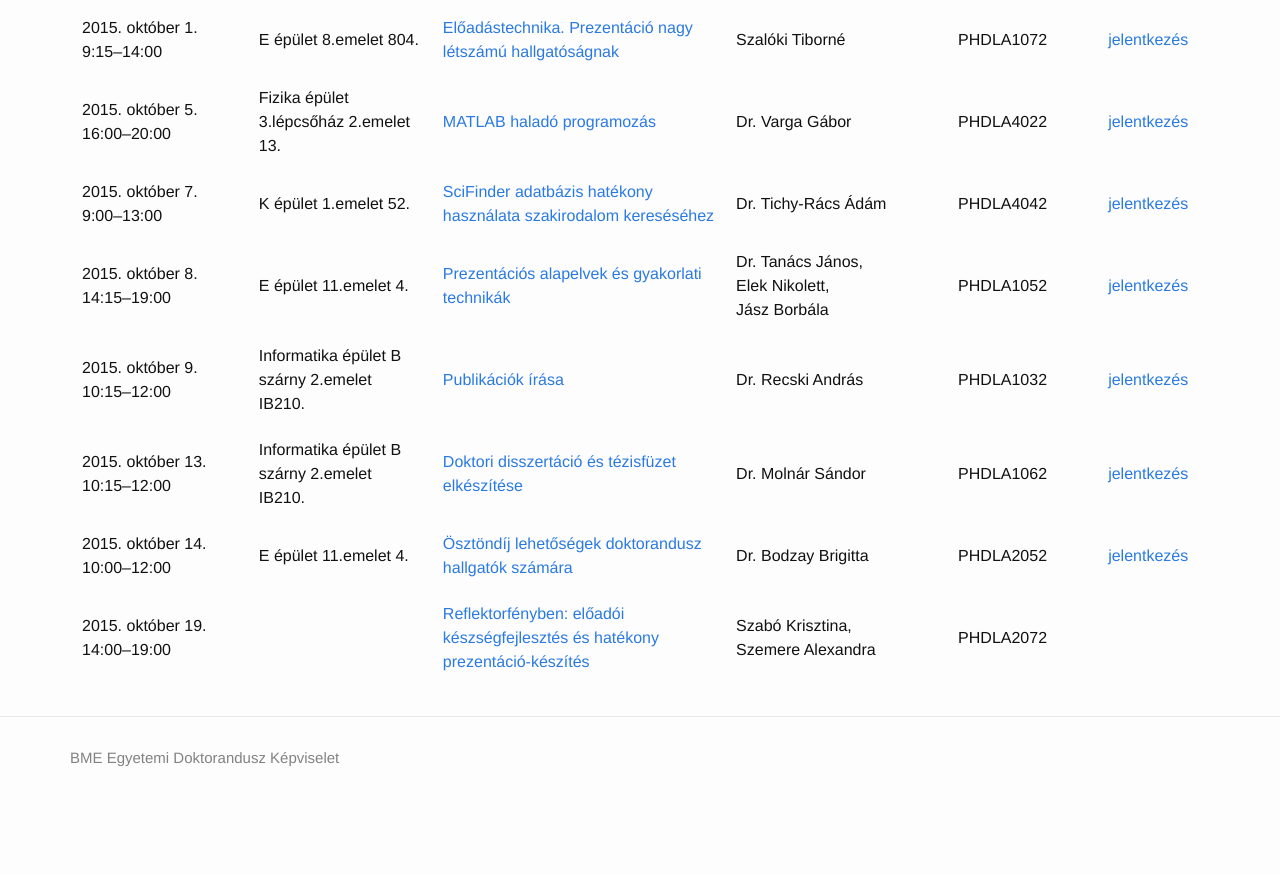
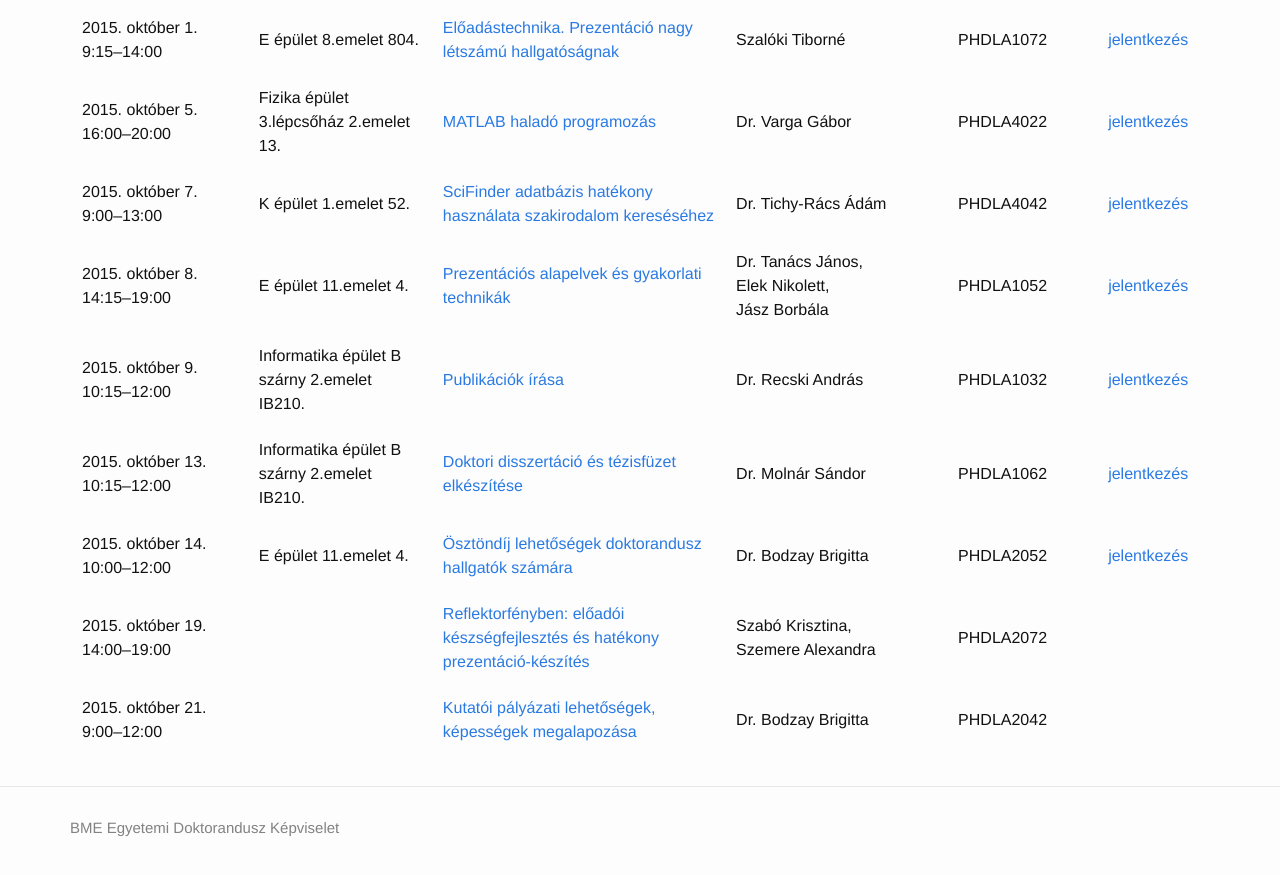
Before and after one commit to totyabaja/bme-edk.github.io, a Jekyll site: the page built from lectures.html, in a window 1280 px wide and 900 px high, scrolled down 669 px. Shown: the top 875 px of the window. Built offline with Jekyll 4.4.1, drawn with Linux system fonts in a browser that asks for light colours; a file with an impossible date is left out; before the commit the page ends 1499 px from its top, so only the background shows below that.

Commit message:
Update 2042-palyazati-lehetosegek.md

```diff
--- a/_lectures/2042-palyazati-lehetosegek.md
+++ b/_lectures/2042-palyazati-lehetosegek.md
@@ -1,6 +1,6 @@
 ---
 layout: lecture
-date: TBA
+date: 2015.10.21.
 title: Kutatói pályázati lehetőségek, képességek megalapozása
 lecturers:
   - name: Dr. Bodzay Brigitta
@@ -12,8 +12,8 @@ schools: összes
 audience: doktoranduszoknak és doktorjelölteknek
 participants: 20 fő
 location: TBA
-starttime: ""
-endtime: ""
+starttime: "9:00"
+endtime: "12:00"
 form:
 ---
 
```
